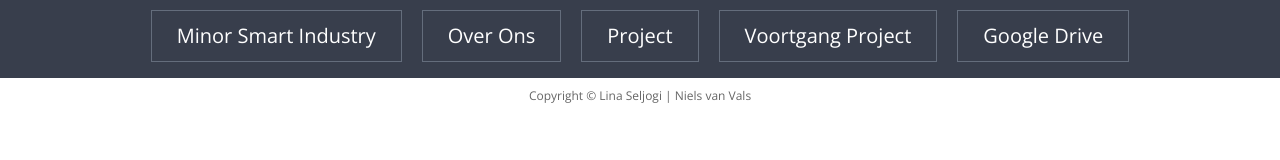
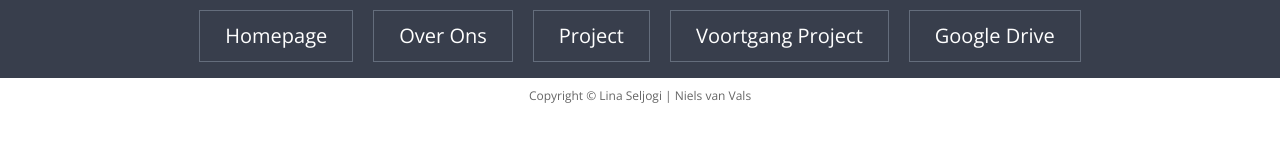
Before and after one commit to linaseljogi/nielsenlina, a plain HTML site: page smart_start.html in a window 1280 px wide. Drawn offline with nearby package versions, Linux system fonts and the light colour scheme.

Commit message:
Update smart_start.html

```diff
--- a/smart_start.html
+++ b/smart_start.html
@@ -23,7 +23,7 @@
 			</div>
 			<div class="single-page-nav sticky-wrapper" id="tmNavbar">
 				<ul class="nav navbar-nav">
-					<li><a href="index.html" onclick="location.replace('index.html'),'_top'">Minor Smart Industry</a></li>
+					<li><a href="index.html" onclick="location.replace('index.html'),'_top'">Homepage</a></li>
 					<li><a href="over_ons.html" onclick="location.replace('over_ons.html'),'_top'">Over Ons</a></li>
 					<li><a href="project.html" onclick="location.replace('project.html'),'_top'">Project</a></li>
 					<li><a href="voortgang.html" onclick="location.replace('voortgang.html'),'_top'">Voortgang Project</a></li>
```
